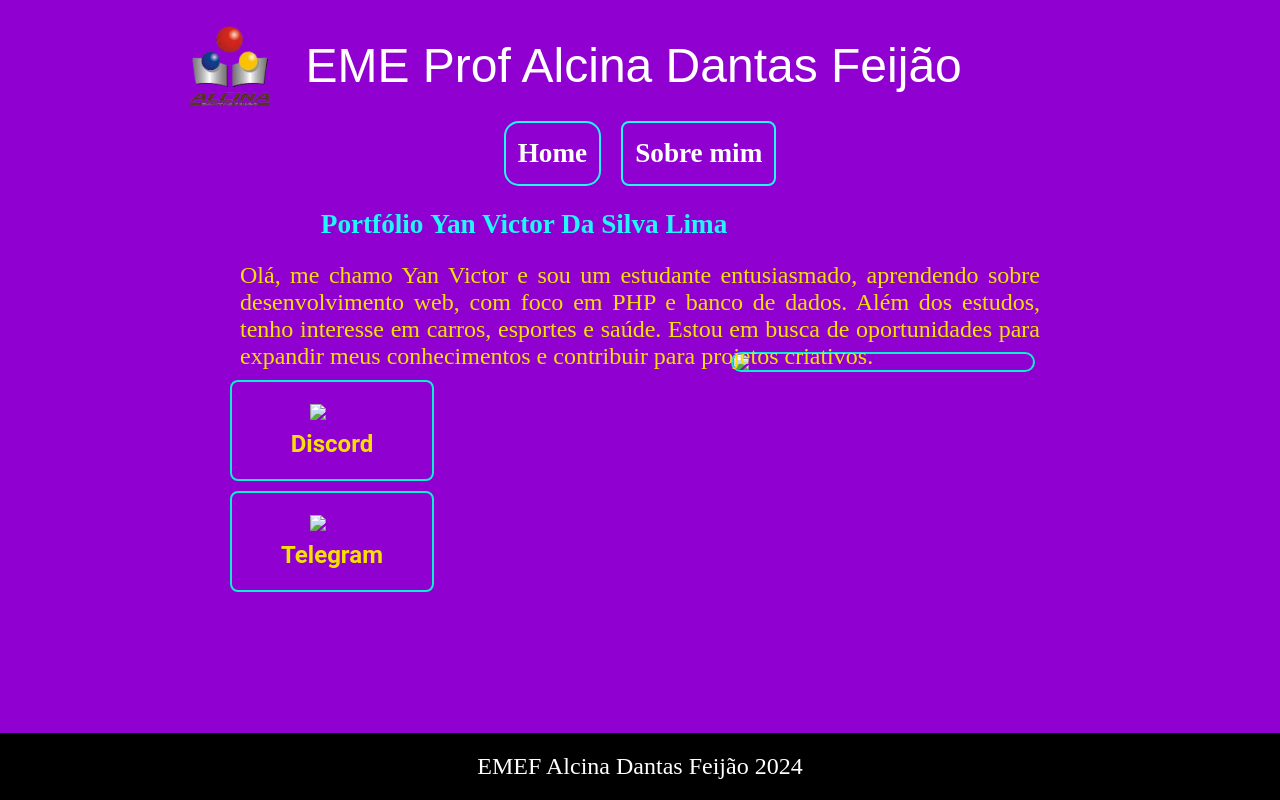
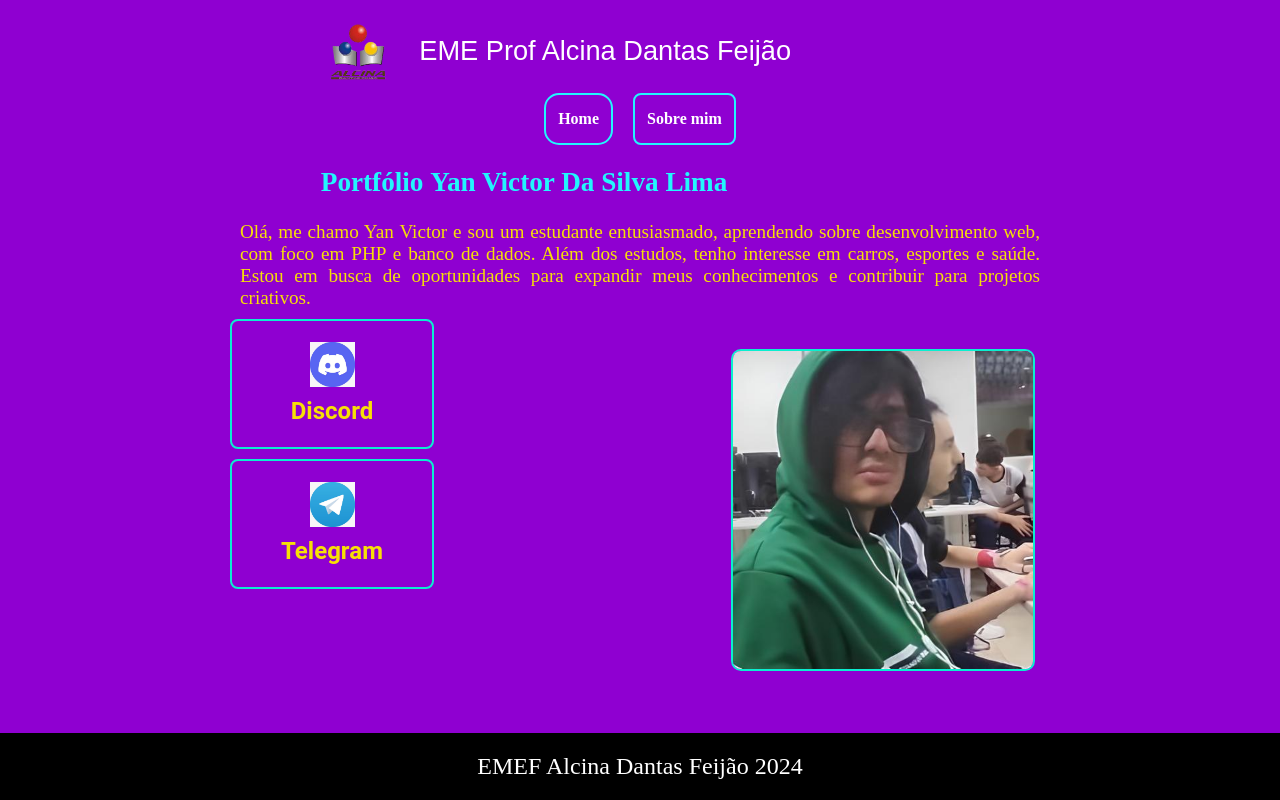
Before and after one commit to Erickparaguay/Portifolio, a plain HTML site: page index.html in a window 1280 px wide. Drawn offline with Linux system fonts and the light colour scheme.

Commit message:
EME sem f

```diff
--- a/index.html
+++ b/index.html
@@ -35,16 +35,16 @@ Nome: Yan victor da Silva Lima nº: 27
                                 expandir meus conhecimentos e contribuir para projetos criativos.</p>
                                 <div class="porti__apres__links">
                                     <a class="porti__apres__links__navegacao" href="https://www.discord.com">
-                                    <img src="discord-logo.jpg" class="porti__apres__link__nave__imag1">
+                                    <img src="DISCORD.jpg" class="porti__apres__link__nave__imag1">
                                     Discord
                                     </a>
                                     <a class="porti__apres__links__navegacao" href="https://www.telegram.com">
-                                    <img src="Telegram_logo.png" class="porti__apres__link__nave__imag2">
+                                    <img src="TELEGRAM.png" class="porti__apres__link__nave__imag2">
                                     Telegram
                                     </a>
                                     </div>
                         </section>
-                        <img class="foto__prin" src="yan.jpg" >
+                        <img class="foto__prin" src="YAN.jpg" >
                     </main>
         </header>
           <footer>EMEF Alcina Dantas Feijão 2024</footer>
--- a/style.css
+++ b/style.css
@@ -24,7 +24,7 @@ body {
 
 .porti__nome {
     font-family: sans-serif;
-    font-size: 3rem;
+    font-size: 1.7rem;
     font-weight: 450;
     color: white;
     margin: 0;
@@ -39,7 +39,7 @@ body {
 .porti__link2 {
     text-decoration: none;
     color: #ffffff;
-    font-size: 1.7rem;
+    font-size: 1.0rem;
     border: 2px solid #22f6fd;
     border-radius: 15px;
     padding: 15px 12px;
@@ -69,7 +69,7 @@ max-width: 800px;
 margin: 0 auto;
 padding: 0 20px;
 font-weight: 500;
-font-size: 1.5rem;
+font-size: 1.2rem;
 color:#f7df06;
 
 }
```
Also changed, not shown: DISCORD.jpg (added), TELEGRAM.png (added), YAN.jpg (added).
